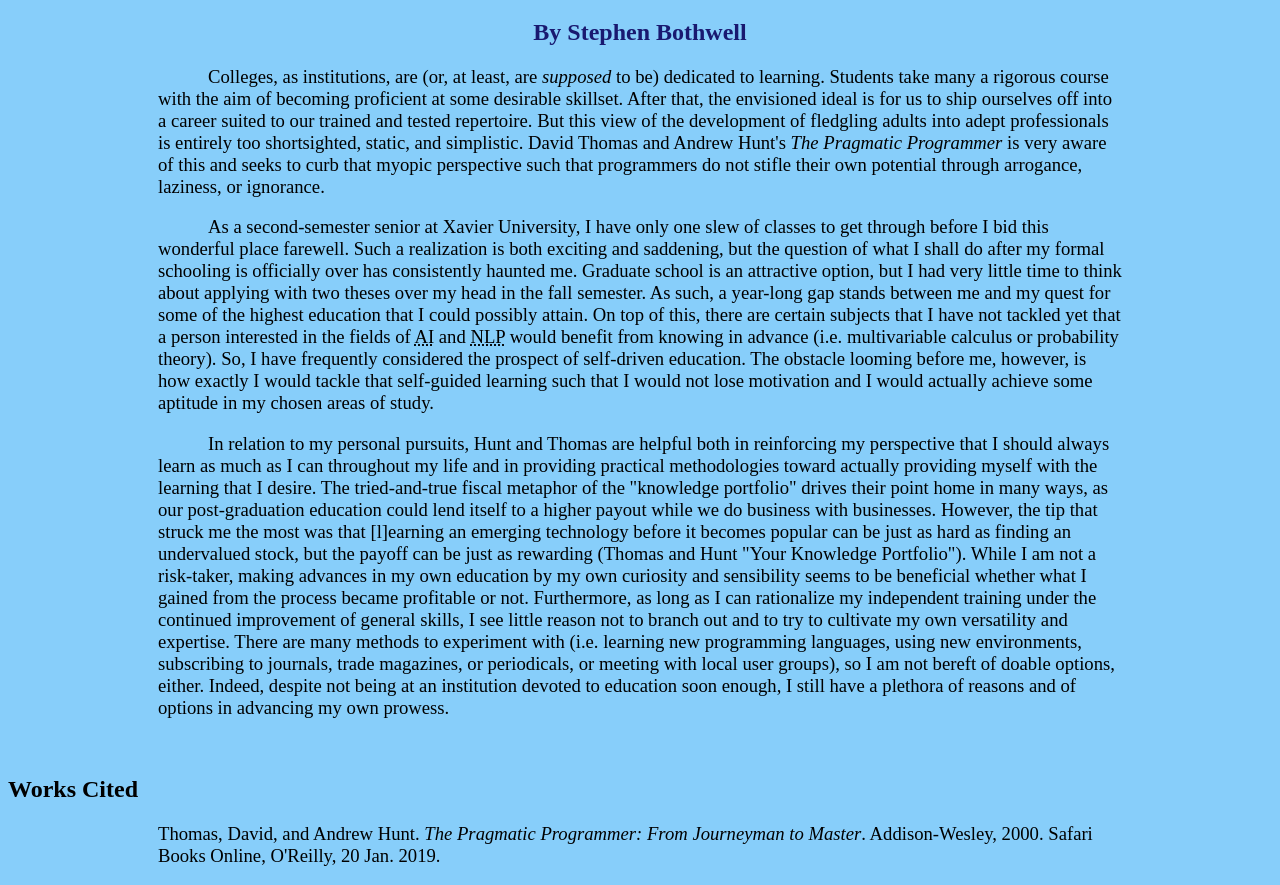
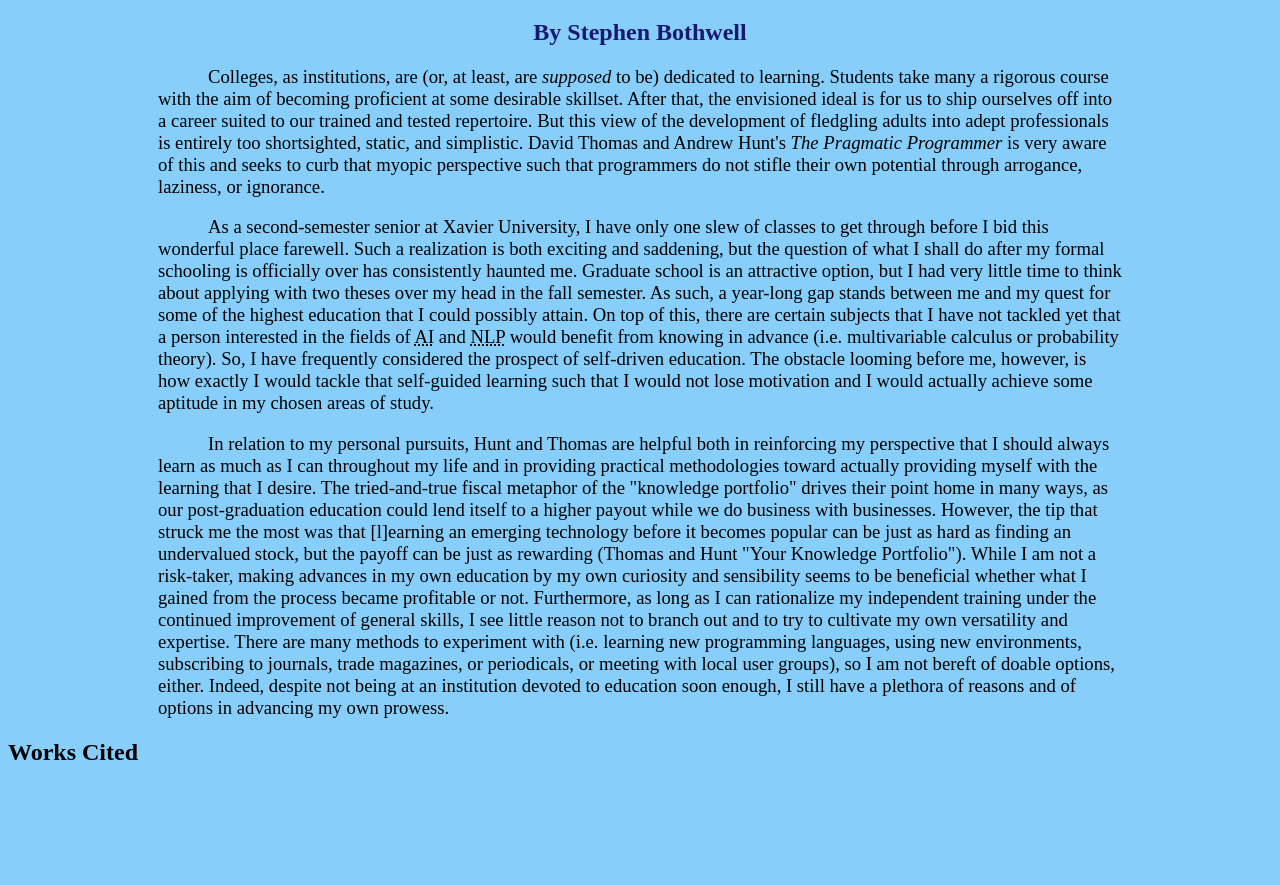
Before and after one commit to Mythologos/Mythologos.github.io, a plain HTML site: page hmwk1.html in a window 1280 px wide. Shown: the part 61-946 px from the top of the page. After the commit the page ends 847 px from the top, so only its background shows below. Drawn offline with Linux system fonts and the light colour scheme.

Commit message:
More small fix attempts.

```diff
--- a/hmwk1.html
+++ b/hmwk1.html
@@ -78,13 +78,8 @@
         still have a plethora of reasons and of options in advancing my own prowess.
     </p>
     </section>
-    <br />
     <footer>
         <h2>Works Cited</h2>
-    <p>
-        Thomas, David, and Andrew Hunt. <cite src="https://www.oreilly.com/library/view/the-pragmatic-programmer/020161622X/">The Pragmatic Programmer: From Journeyman to Master</cite>.
-        Addison-Wesley, 2000. Safari Books Online, O'Reilly, 20 Jan. 2019.
-    </p>
     </footer>
 </body>
 </html>
```
Also changed, not shown: index.html (+0 -2 lines).
